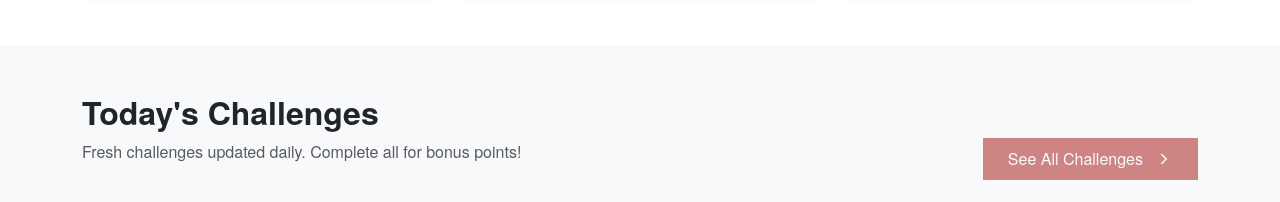
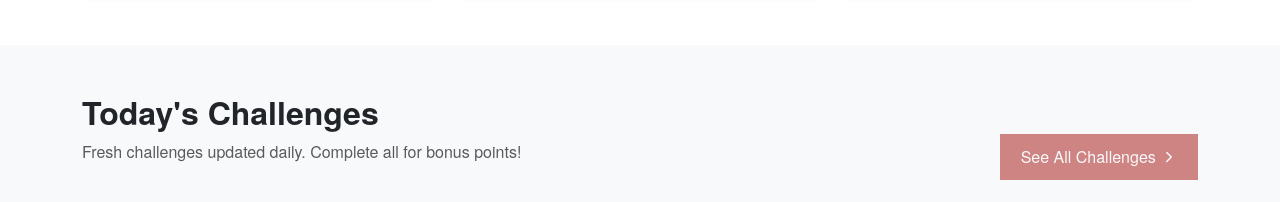
Before and after one commit to NguyenManhCuong22110015/quiz-design-pattern, a React (Vite) app in the folder frontend/: page / in a window 1280 px wide. Shown: the part 1260-1462 px from the top of the page. Built offline with nearby package versions, Linux system fonts and the light colour scheme; no server answers; what ldrs would draw is missing.

Commit message:
remove button failed

```diff
--- a/frontend/src/components/Main/CTASection.jsx
+++ b/frontend/src/components/Main/CTASection.jsx
@@ -1,4 +1,3 @@
-import { Button } from "./../ui/button";
 import { motion } from "framer-motion";
 import { useAnimations } from "./../hooks/useAnimations";
 
@@ -29,17 +28,17 @@
           viewport={{ once: true }}
           transition={{ duration: 0.5, delay: 0.2 }}
         >
-          <Button size="lg" className="px-4 py-3 bg-white text-primary fw-bold shadow">
+          <button size="lg" className="px-4 py-3 bg-white text-primary fw-bold shadow">
             Get Started – It's Free
-          </Button>
-          <Button
+          </button>
+          <button
             size="lg"
-            variant="outline"
+
             className="px-4 py-3 border border-white text-white fw-bold"
             style={{ backgroundColor: "transparent" }}
           >
             Learn More
-          </Button>
+          </button>
         </motion.div>
 
         {/* Stats Section */}
--- a/frontend/src/components/Main/DailyChallengesSection.jsx
+++ b/frontend/src/components/Main/DailyChallengesSection.jsx
@@ -1,7 +1,6 @@
 import { motion } from "framer-motion";
 import { ChevronRight } from "lucide-react";
 import { useAnimations } from "./../hooks/useAnimations";
-import { Button } from "./../ui/button";
 import "./../../styles/DailyChallengesSection.css";
 import error from '../../assets/error.jpg'
 import { Link } from "react-router-dom";
@@ -98,10 +97,10 @@
             transition={{ duration: 0.5, delay: 0.2 }}
           >
             <a href="/category" className="text-decoration-none">
-              <Button variant="link" className="text-light d-flex align-items-center">
+              <button className="text-light d-flex align-items-center">
                 See All Challenges
                 <ChevronRight className="ms-1" size={18} />
-              </Button>
+              </button>
             </a>
           </motion.div>
         </div>
@@ -188,7 +187,7 @@
 
 
                     </div>
-                    <Button
+                    <button
                       size="sm"
                       className="btn-play btn-sm px-3 text-white bg-primary"
                       style={{
@@ -200,7 +199,7 @@
                       }}
                     >
                       Play
-                    </Button>
+                    </button>
                   </div>
 
                 </div>
--- a/frontend/src/components/Main/GameDemoSection.jsx
+++ b/frontend/src/components/Main/GameDemoSection.jsx
@@ -1,7 +1,6 @@
 import { motion } from "framer-motion";
 import { useAnimations } from "../hooks/useAnimations";
 import { Zap, ArrowLeft, Volume2, MoreHorizontal, Check } from "lucide-react";
-import { Button } from "../ui/button";
 import { useState, useEffect } from "react";
 
 export default function GameDemoSection() {
@@ -56,9 +55,9 @@
                     ))}
                   </div>
                   <div className="mt-4">
-                    <Button className="btn btn-primary px-4 py-2 fw-medium">
+                    <button className="btn btn-primary px-4 py-2 fw-medium">
                       Try This Game
-                    </Button>
+                    </button>
                   </div>
                 </div>
               </div>
@@ -132,10 +131,10 @@
             </div>
 
             <div className="mt-4">
-              <Button className="btn btn-primary btn-lg d-flex align-items-center">
+              <button className="btn btn-primary btn-lg d-flex align-items-center">
                 Explore All Games
                 <ArrowLeft className="ms-2" style={{ transform: "rotate(180deg)" }} />
-              </Button>
+              </button>
             </div>
           </motion.div>
         </div>
--- a/frontend/src/components/ui/button.jsx
+++ /dev/null
@@ -1,49 +0,0 @@
-import { Slot } from "@radix-ui/react-slot"
-import { cva } from "class-variance-authority"
-import { forwardRef } from "react"
-
-import { cn } from "../../lib/utils"
-
-const buttonVariants = cva(
-  "inline-flex items-center justify-center gap-2 whitespace-nowrap rounded-md text-sm font-medium ring-offset-background transition-colors focus-visible:outline-none focus-visible:ring-2 focus-visible:ring-ring focus-visible:ring-offset-2 disabled:pointer-events-none disabled:opacity-50 [&_svg]:pointer-events-none [&_svg]:size-4 [&_svg]:shrink-0",
-  {
-    variants: {
-      variant: {
-        default: "bg-primary text-primary-foreground hover:bg-primary/90",
-        destructive:
-          "bg-destructive text-destructive-foreground hover:bg-destructive/90",
-        outline:
-          "border border-input bg-background hover:bg-accent hover:text-accent-foreground",
-        secondary:
-          "bg-secondary text-secondary-foreground hover:bg-secondary/80",
-        ghost: "hover:bg-accent hover:text-accent-foreground",
-        link: "text-primary underline-offset-4 hover:underline",
-      },
-      size: {
-        default: "h-10 px-4 py-2",
-        sm: "h-9 rounded-md px-3",
-        lg: "h-11 rounded-md px-8",
-        icon: "h-10 w-10",
-      },
-    },
-    defaultVariants: {
-      variant: "default",
-      size: "default",
-    },
-  }
-)
-
-const Button = forwardRef(({ className, variant, size, asChild = false, ...props }, ref) => {
-  const Comp = asChild ? Slot : "button"
-  return (
-    <Comp
-      className={cn(buttonVariants({ variant, size, className }))}
-      ref={ref}
-      {...props}
-    />
-  )
-})
-
-Button.displayName = "Button"
-
-export { Button, buttonVariants }
--- a/frontend/src/lib/utils.js
+++ /dev/null
@@ -1,7 +0,0 @@
-// src/lib/utils.js
-import { clsx } from 'clsx';
-import { twMerge } from 'tailwind-merge';
-
-export function cn(...inputs) {
-  return twMerge(clsx(inputs));
-}
```
